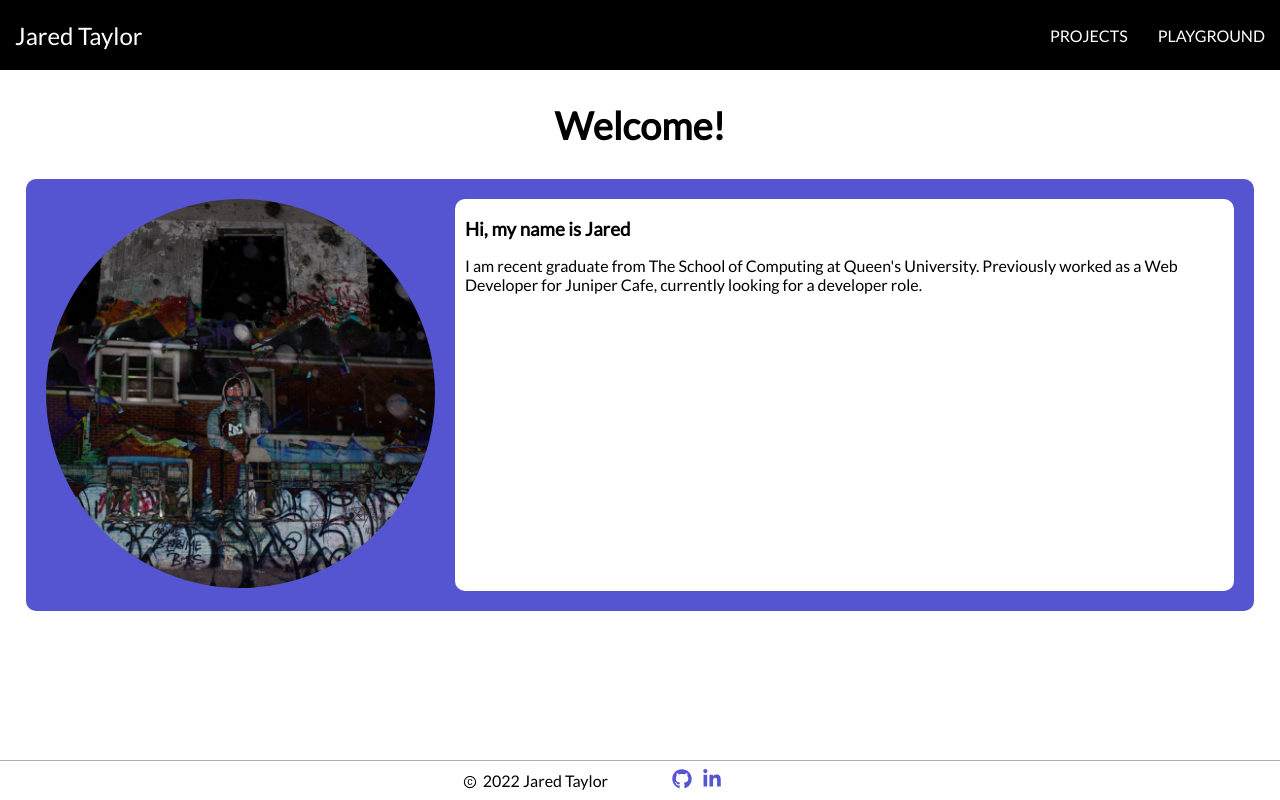
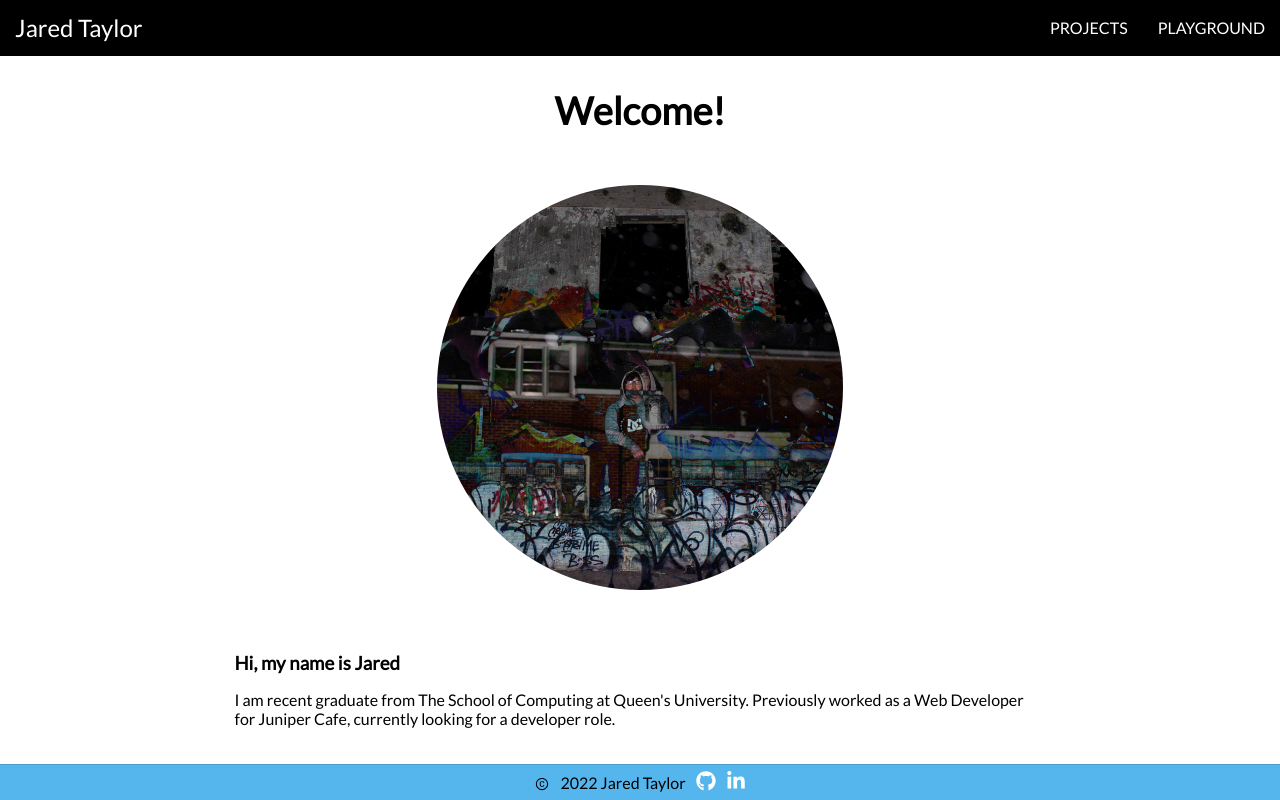
Before and after one commit to JaredaTaylor/jared-taylor-website, a React (Create React App) app: page / in a window 1280 px wide. Built offline with nearby package versions, Linux system fonts and the light colour scheme; no server answers; the database is empty.

Commit message:
adjusted footer

```diff
--- /dev/null
+++ b/src/components/biography/biography.jsx
@@ -0,0 +1,17 @@
+import { BioContainer, ImageContainer, ParagraphContainer, BioTitle, BioParagraph } from "./biography.styles"
+
+const Biography = () => {
+    return (
+        <BioContainer>
+            <ImageContainer>
+                <img src='/bio-image.jpg' alt='headshot' />
+            </ImageContainer>
+            <ParagraphContainer>
+                <BioTitle>Hi, my name is Jared</BioTitle>
+                <BioParagraph>I am recent graduate from The School of Computing at Queen's University. Previously worked as a Web Developer for Juniper Cafe, currently looking for a developer role.</BioParagraph>
+            </ParagraphContainer>
+        </BioContainer>
+    );
+};
+
+export default Biography;
--- /dev/null
+++ b/src/components/biography/biography.styles.jsx
@@ -0,0 +1,44 @@
+import styled from 'styled-components';
+
+export const BioContainer = styled.div`
+    display: flex;
+    background-color: #5555d1;
+    border-radius: 10px;
+    @media only screen and (min-width: 1200px) {
+        flex-direction: column;
+        background-color: white;
+        align-items: center;
+    }
+`;
+
+export const ParagraphContainer = styled.div`
+    width: 66%;
+    margin: 20px 20px 20px 0px;
+    background-color: white;
+    padding: 0px 10px;
+    border-radius: 10px;
+    @media only screen and (min-width: 1200px) {}
+`;
+
+export const BioTitle = styled.h3`
+    margin-bottom: 10px;
+    @media only screen and (min-width: 1200px) {}
+`;
+
+export const BioParagraph = styled.p`
+    @media only screen and (min-width: 1200px) {}
+`;
+
+export const ImageContainer = styled.div`
+    width: 33%;
+    height: 50%;
+    margin: 20px;
+    img {
+        height: 100%;
+        width: 100%;
+        border-radius: 50%;
+    }
+    @media only screen and (min-width: 1200px) {
+        img{}
+    }
+`;
--- a/src/components/footer/footer.jsx
+++ b/src/components/footer/footer.jsx
@@ -1,16 +1,14 @@
-import { FooterContainer, InfoContainer, CopyrightIcon, CopyrightText, LinksContainer, GitLink, GithubIcon, LinkedinLink, LinkedinIcon } from './footer.styles';
+import { FooterContainer, FooterContentsContainer, CopyrightIcon, CopyrightText, GitLink, GithubIcon, LinkedinLink, LinkedinIcon } from './footer.styles';
 
 const Footer = () => {
     return (
         <FooterContainer>
-            <InfoContainer>
+            <FooterContentsContainer>
                 <CopyrightIcon />
                 <CopyrightText>2022 Jared Taylor</CopyrightText>
-            </InfoContainer>
-            <LinksContainer>
                 <GitLink href='https://github.com/JaredaTaylor'><GithubIcon/></GitLink>
                 <LinkedinLink href='https://www.linkedin.com/in/jaredalextaylor/'><LinkedinIcon/></LinkedinLink>
-            </LinksContainer>
+            </FooterContentsContainer>
         </FooterContainer>
     );
 };
--- a/src/components/footer/footer.styles.jsx
+++ b/src/components/footer/footer.styles.jsx
@@ -3,27 +3,25 @@ import { FaGithub, FaLinkedinIn } from 'react-icons/fa';
 import { AiOutlineCopyrightCircle } from 'react-icons/ai'
 
 export const FooterContainer = styled.div`
-    position: fixed;
-    bottom: 0;
   border-top-style: solid;
   border-width: 1px;
-    border-color: #adadad;
+  border-color: rgb(58, 58, 58, 0.2);
   width: 100%;
-    height: 40px;
   display: flex;
   flex-direction: row;
   column-gap: 5%;
   align-items: center;
-    background-color: white;
+  background-color: #55b6ee;
 `;
 
-export const InfoContainer = styled.div`
+export const FooterContentsContainer = styled.div`
+  margin: 6px;
   display: flex;
   flex-direction: row;
-    column-gap: 5px;
+  column-gap: 10px;
   align-items: center;
-    justify-content: flex-end;
-    width: 50%
+  justify-content: center;
+  width: 100%;
 `;
 
 export const CopyrightIcon = styled(AiOutlineCopyrightCircle)`
@@ -54,7 +52,7 @@ export const GitLink = styled.a`
 export const GithubIcon = styled(FaGithub)`
   height: 20px;
   width: 20px;
-  color: #5555d1;
+  color: white;
 `;
 
 export const LinkedinLink = styled.a`
@@ -64,5 +62,5 @@ export const LinkedinLink = styled.a`
 export const LinkedinIcon = styled(FaLinkedinIn)`
   height: 20px;
   width: 20px;
-  color: #5555d1;
+  color: white;
 `;
--- a/src/components/project-card/project-card.styles.jsx
+++ b/src/components/project-card/project-card.styles.jsx
@@ -7,12 +7,8 @@ export const ProjectCardContainer = styled.div`
   flex-direction: column;
   align-items: center;
   position: relative;
-  border-style: solid;
-  border-width: 0px;
-  border-color: #5555d1;
   border-radius: 10px;
-  outline-color: #5555d1;
-  background-color: #5555d1;
+  background-color: #55b6ee;
   box-shadow: 1px 3px rgb(0 0 0 / 0.2);
 `;
 
--- a/src/contexts/projects.context.jsx
+++ b/src/contexts/projects.context.jsx
@@ -17,7 +17,6 @@ export const ProjectsProvider = ({ children }) => {
   useEffect(() => {
     const getProjectsMap = async () => {
       const projectMap = await getProjectsAndDocuments();
-      console.log(projectMap);
       setProjectsMap(projectMap);
     };
 
--- a/src/index.scss
+++ b/src/index.scss
@@ -7,7 +7,8 @@ body {
 }
 
 html, body, #root {
-  height: 100vh;
+  height: 100%;
+  overflow: auto;
 }
 
 #root {
--- a/src/index.styles.jsx
+++ b/src/index.styles.jsx
@@ -1,7 +1,13 @@
 import styled from 'styled-components';
 
+//position: relative;
+//    min-height: 100vh;
+//    overflow: auto;
+
 export const Page = styled.div`
-    padding: 0px 0px 60px 0px;
-    position: relative;
-    height: 100vh;
+    overflow: auto;
+    display: flex;
+    flex-direction: column;
+    justify-content: space-between;
+    height: 100%;
 `;
--- a/src/routes/home/home.jsx
+++ b/src/routes/home/home.jsx
@@ -1,18 +1,11 @@
-import { PageContainer, Title, BioContainer, ImageContainer, ParagraphContainer, BioTitle, BioParagraph } from './home.styles';
+import { PageContainer, Title } from './home.styles';
+import Biography from '../../components/biography/biography';
 
 const Home = () => {
     return (
         <PageContainer>
             <Title>Welcome!</Title>
-            <BioContainer>
-                <ImageContainer>
-                    <img src='/bio-image.jpg' alt='headshot' />
-                </ImageContainer>
-                <ParagraphContainer>
-                    <BioTitle>Hi, my name is Jared</BioTitle>
-                    <BioParagraph>I am recent graduate from The School of Computing at Queen's University. Previously worked as a Web Developer for Juniper Cafe, currently looking for a developer role.</BioParagraph>
-                </ParagraphContainer>
-            </BioContainer>
+            <Biography />
         </PageContainer>
     );
 };
--- a/src/routes/home/home.styles.jsx
+++ b/src/routes/home/home.styles.jsx
@@ -8,36 +8,3 @@ export const Title = styled.h2`
   font-size: 38px;
   text-align: center;
 `;
-
-export const BioContainer = styled.div`
-    display: flex;
-    background-color: #5555d1;
-    border-radius: 10px;
-`;
-
-export const ParagraphContainer = styled.div`
-    width: 66%;
-    margin: 20px 20px 20px 0px;
-    background-color: white;
-    padding: 0px 10px;
-    border-radius: 10px;
-`;
-
-export const BioTitle = styled.h3`
-    margin-bottom: 10px;
-`;
-
-export const BioParagraph = styled.p`
-
-`;
-
-export const ImageContainer = styled.div`
-    width: 33%;
-    height: 50%;
-    margin: 20px;
-    img {
-        height: 100%;
-        width: 100%;
-        border-radius: 50%;
-    }
-`;
--- a/src/routes/projects-page/projects.styles.jsx
+++ b/src/routes/projects-page/projects.styles.jsx
@@ -14,6 +14,7 @@ export const Title = styled.h2`
 export const ProjectsContainer = styled.div`
   display: flex;
   flex-direction: column;
+  overflow: auto;
 `
 
 export const CategoryTitle = styled.h3`
@@ -32,5 +33,5 @@ export const ProjectsPreview = styled.div`
   grid-template-columns: repeat(3, 1fr);
   column-gap: 20px;
   row-gap: 20px;
-  margin-bottom: 60px;
+  margin-bottom: 20px;
 `;
```
Lines whose indentation alone changed are shown as unchanged.
